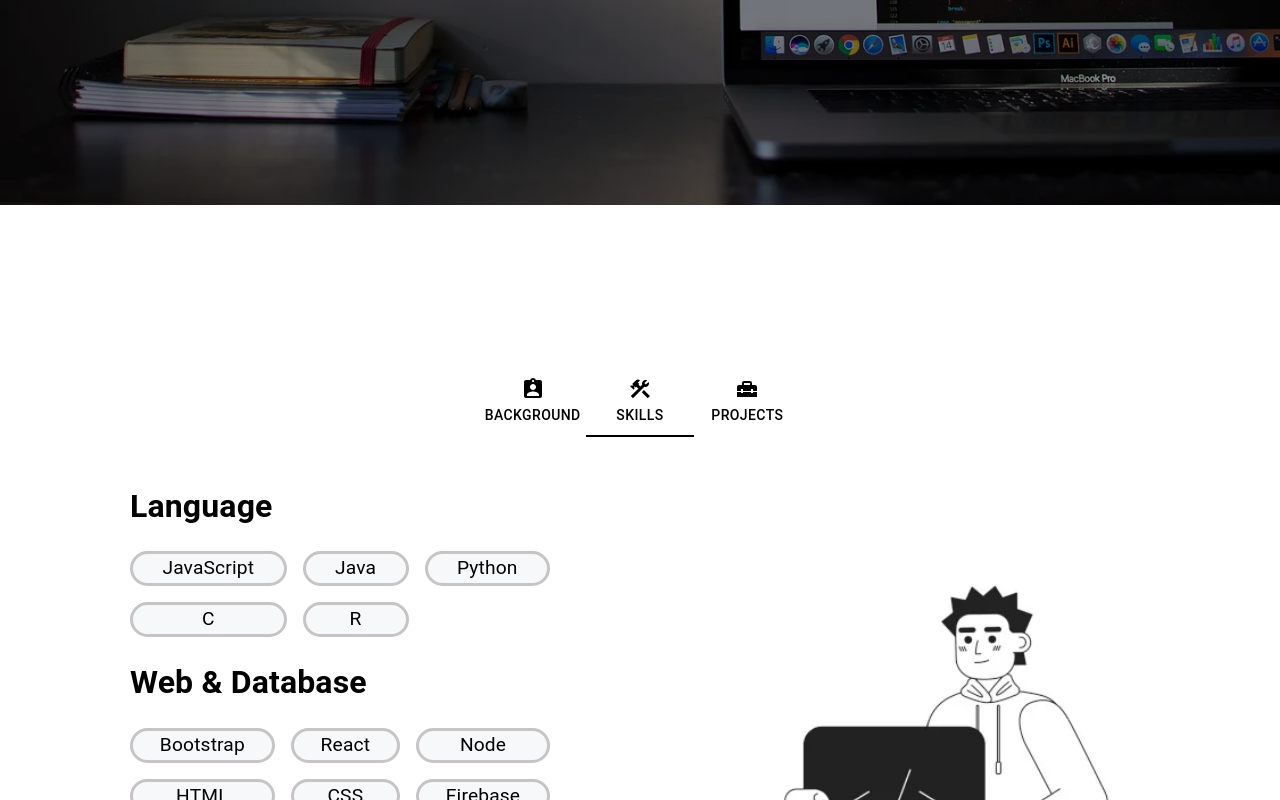
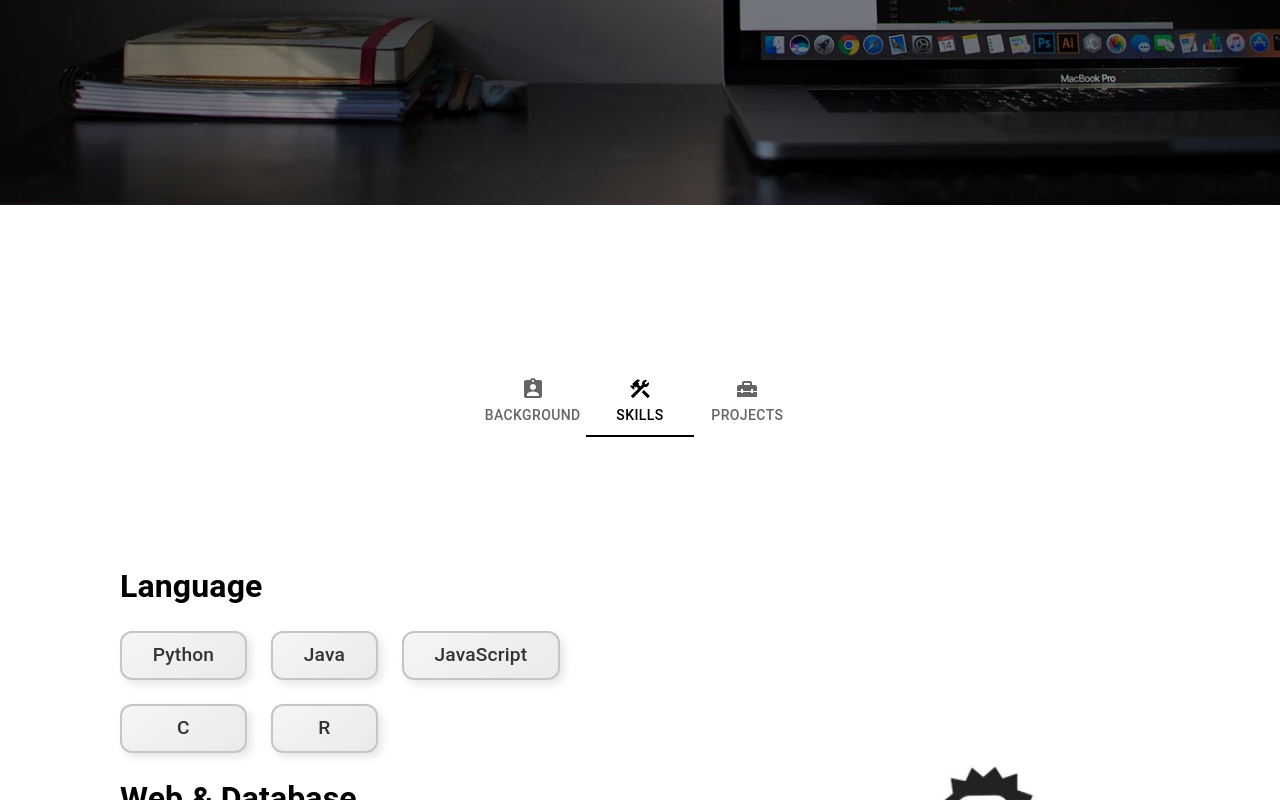
Before and after one commit to waychen95/waychen.com, a React (Create React App) app: page / in a window 1280 px wide. Both pictures are taken after a click on the tab "SKILLS". Shown: the part 653-1453 px from the top of the page. Built offline with nearby package versions, Linux system fonts and the light colour scheme.

Commit message:
updated content and skills

```diff
--- a/src/components/Content.js
+++ b/src/components/Content.js
@@ -69,7 +69,15 @@ const Content = () => {
             style: {
               backgroundColor: "black",
             }}}
-            textColor='black'>
+            textColor='inherit'
+            sx={{
+              '& .MuiTab-root': {
+                color: 'black', // Sets text color to black
+              },
+              '& .Mui-selected': {
+                color: 'black', // Sets text color of selected tab to black
+              },
+            }}>
             <Tab label="BACKGROUND" value={0} icon={<ProfileIcon/>}/>
             <Tab label="SKILLS" value={1} icon={<SkillIcon />}/>
             <Tab label="Projects" value={2} icon={<ExperienceIcon />}/>
@@ -84,10 +92,12 @@ const Content = () => {
               <div className='content-text'>
                 <h1>BACKGROUND</h1>
                 <p>
-                  Hello! I'm Wayne Chen, a Term 2 student in the Computer System Technology program at BCIT.
+                  Hello! I'm Wayne Chen, a Term 3 student in the Computer System Technology program at BCIT.
                   Currently seeking a co-op opportunity.<br></br><br></br>
-                  Proficient in languages like JavaScript, Java, Python, and more, I bring a solid foundation in programming and web development.<br></br><br></br>
-                  My experience includes roles as an Education Coordinator and Research Assistant, showcasing my organizational and collaborative skills.<br></br><br></br>
+                  Proficient in languages like Python, Java, JavaScript, and more, I bring a solid foundation in programming and web development.<br></br><br></br>
+                  During my co-op at IOTO, I focused on data collection using BeautifulSoup and Selenium, database management with Neo4j using Cypher queries, API endpoint development, and designing and building web pages to present data visually.
+                  Notably, I developed the Legislator Analysis and US Battleground pages, structuring US political data efficiently for user interaction and reporting.<br></br><br></br>
+                  My experience also includes roles as an Education Coordinator and Research Assistant, showcasing my organizational and collaborative skills.<br></br><br></br>
                   I am eager to apply my skills in a real-world setting.
                   With a focus on programming and web technologies, I am ready to contribute effectively to a dynamic team.<br></br><br></br>
                 </p>
--- a/src/components/Footer.js
+++ b/src/components/Footer.js
@@ -16,7 +16,7 @@ const Footer = () => {
   return (
     <footer className="footer">
       <div>
-        <p>&copy; Wayne Chen</p>
+        <p>&copy;waychen.com</p>
       </div>
       <div className='social-link'>
         <img id='linkedin' src={LinkedIn} alt='linkedin logo' onClick={linkedin}></img>
--- a/src/components/Skills.js
+++ b/src/components/Skills.js
@@ -34,9 +34,9 @@ function Skills() {
         <div className='skills'>
           <h1>Language</h1>
           <div className='item'>
+            <div>Python</div>
+            <div>Java</div>
             <div>JavaScript</div>
-            <div>Java</div>
-            <div>Python</div>
             <div>C</div>
             <div>R</div>
           </div>
@@ -44,13 +44,18 @@ function Skills() {
         <div className='skills'>
           <h1>Web & Database</h1>
           <div className='item'>
-            <div>Bootstrap</div>
             <div>React</div>
+            <div>Vite</div>
             <div>Node</div>
+            <div>Express</div>
             <div>HTML</div>
             <div>CSS</div>
+            <div>Bootstrap</div>
+            <div>PostgreSQL</div>
+            <div>MySQL</div>
             <div>Firebase</div>
-            <div>MySQL</div>
+            <div>MongoDB</div>
+            <div>Neo4j</div>
           </div>
         </div>
         <div className='skills'>
@@ -58,9 +63,9 @@ function Skills() {
           <div className='item'>
             <div>Git</div>
             <div>Visual Studio</div>
-            <div>Eclipse</div>
             <div>PyCharm</div>
             <div>InteliJ</div>
+            <div>Eclipse</div>
           </div>
         </div>
       </div>
@@ -74,9 +79,9 @@ function Skills() {
             <StyledStack spacing={2}>
               {toggleSections['language'] && (
                 <>
+                  <Paper>Python</Paper>
+                  <Paper>Java</Paper>
                   <Paper>JavaScript</Paper>
-                  <Paper>Java</Paper>
-                  <Paper>Python</Paper>
                   <Paper>C</Paper>
                   <Paper>R</Paper>
                 </>
@@ -91,13 +96,18 @@ function Skills() {
             <StyledStack spacing={2}>
               {toggleSections['webDatabase'] && (
                 <>
-                  <Paper>Bootstrap</Paper>
                   <Paper>React</Paper>
+                  <Paper>Vite</Paper>
                   <Paper>Node</Paper>
+                  <Paper>Express</Paper>
                   <Paper>HTML</Paper>
                   <Paper>CSS</Paper>
+                  <Paper>Bootstrap</Paper>
+                  <Paper>PostgreSQL</Paper>
+                  <Paper>MySQL</Paper>
                   <Paper>Firebase</Paper>
-                  <Paper>MySQL</Paper>
+                  <Paper>MongoDB</Paper>
+                  <Paper>Neo4j</Paper>
                 </>
               )}
             </StyledStack>
@@ -112,9 +122,9 @@ function Skills() {
                 <>
                   <Paper>Git</Paper>
                   <Paper>Visual Studio</Paper>
+                  <Paper>PyCharm</Paper>
+                  <Paper>InteliJ</Paper>
                   <Paper>Eclipse</Paper>
-                  <Paper>PyCharm</Paper>
-                  <Paper>IntelliJ</Paper>
                 </>
               )}
             </StyledStack>
--- a/src/styles/Contact.css
+++ b/src/styles/Contact.css
@@ -9,7 +9,7 @@
 }
 
 .contact-form {
-  padding: 4rem 2rem 4rem 2rem;
+  padding: 4rem 3rem 4rem 3rem;
   background-color: white;
   border-radius: 5%;
 }
--- a/src/styles/Content.css
+++ b/src/styles/Content.css
@@ -47,6 +47,7 @@
 
   .background-section {
     padding: 1rem;
+    margin-top: 1rem;
   }
 
   .content-image img {
--- a/src/styles/Skills.css
+++ b/src/styles/Skills.css
@@ -7,6 +7,7 @@
   display: flex;
   flex-direction: column;
   justify-content: space-around;
+  padding: 5rem;
 }
 
 .skill-section-hidden {
@@ -24,21 +25,31 @@
 .item {
   display: grid;
   grid-template-columns: auto auto auto;
-  gap: 1rem;
-  width: 70%;
+  gap: 1.5rem;
   align-items: center;
-  margin-left: auto;
-  margin-right: auto;
+  margin: 0 auto;
 }
 
 .item div {
   text-align: center;
   align-items: center;
-  border: 3px solid rgb(198, 196, 196);
-  border-radius: 20px;
-  background-color: rgba(244, 246, 247, 0.746);
-  color: rgb(0, 0, 0);
-  font-size: larger;
+  padding: 0.5rem 1rem;
+  border: 2px solid #c6c4c4;
+  border-radius: 12px;
+  background: linear-gradient(145deg, #f5f5f5, #eaeaea);
+  color: #333;
+  font-size: 1.2rem;
+  font-weight: 500;
+  box-shadow: 4px 4px 8px rgba(0, 0, 0, 0.1), -4px -4px 8px rgba(255, 255, 255, 0.5);
+  transition: all 0.3s ease;
+  cursor: pointer;
+}
+
+.item div:hover {
+  background: linear-gradient(145deg, #e4e3e3, #f5f5f5);
+  box-shadow: 6px 6px 12px rgba(0, 0, 0, 0.15), -6px -6px 12px rgba(255, 255, 255, 0.7);
+  transform: scale(1.05);
+  border-color: #333;
 }
 
 .skill-image {
@@ -56,7 +67,7 @@
 
 .skills h1 {
   text-align: left;
-  width: 70%;
+  width: 100%;
   margin-left: auto;
   margin-right: auto;
 }
```
